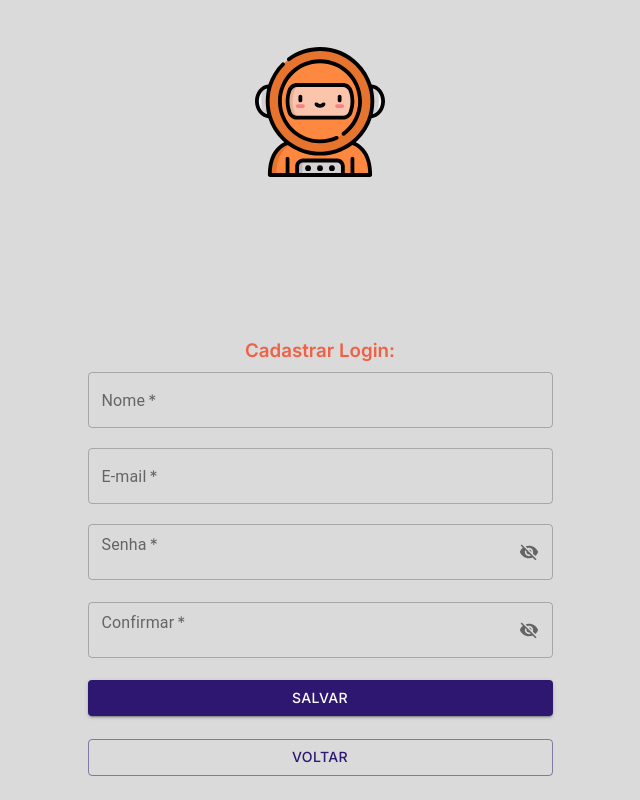
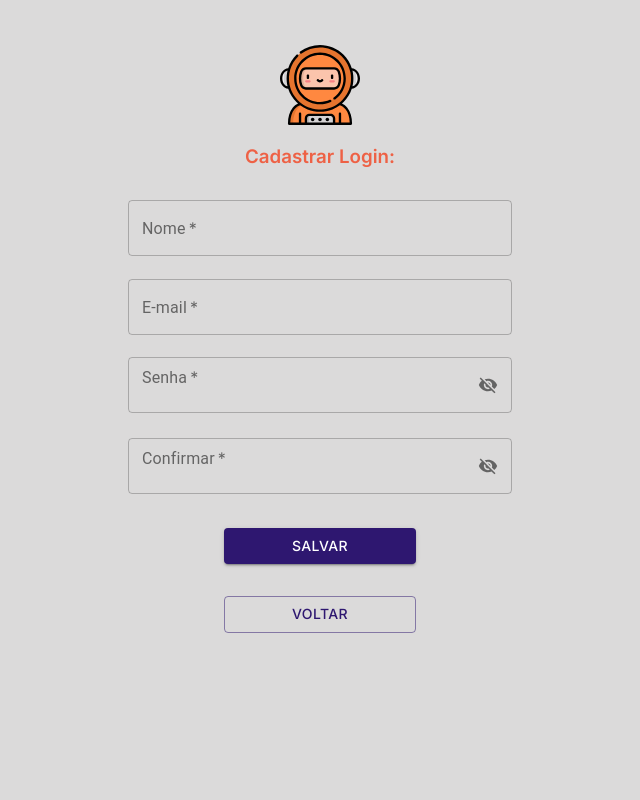
Before and after one commit to Rafaela-Quinzel/LabEddit, a React (Create React App) app: page /cadastro in a window 1280 px wide. Shown: the whole page, without its empty margins (320-960 px from the left). Built offline with nearby package versions, Linux system fonts and the light colour scheme.

Commit message:
Alterando a estrutura do projeto

```diff
--- a/src/components/CardFeed/styled.js
+++ b/src/components/CardFeed/styled.js
@@ -2,17 +2,32 @@ import styled from 'styled-components'
 import { mainLightGray, mainDarkPurple, mainAntiquewhite, mainDarkGray } from '../../constants/colors'
 
 
+export const Wrapper = styled.div`
+  display: flex;
+  flex-direction: column;
+  align-self: center;
 
-
-export const Wrapper = styled.div`
+   @media screen and (min-width: 1080px) {
       max-width: 490px;
       display: flex;
       flex-direction: column;
       align-self: center;
       margin: 5% 0 2% 0;
+   }
 `
 
 export const CardContainer = styled.div`
+   display: flex;
+   flex-direction: column;
+   align-items: center;
+   width: 80vw;
+   height: 60vh;
+   margin: 120px auto 10px;
+   box-shadow: 0px 0px 1em #666;
+   -webkit-box-shadow: 5px 0px 1em #666;
+   -moz-box-shadow: 0px 0px 1em #666;
+
+   @media screen and(min-width: 1080px) {
       cursor: pointer;
       display: grid;
       align-items: center;
@@ -23,18 +38,47 @@ export const CardContainer = styled.div`
       /* &:hover{
          transform: scale(1.1);
       } */
+   }
 `
 
 export const HeaderFeed = styled.div`
    border-bottom: 1px solid ${mainLightGray};
    display: flex;
    justify-content: center;
+   align-items: center;
+   padding-bottom: 2%;
+   width: 100%;
+   height: 6vh;
+   /* border: 1px solid purple; */
+
+   @media screen and (min-width: 1080px) {
       padding-bottom: 2%;
       max-width: 490px;
       height: 6vh;
+   }
+`
+
+export const NameUserPost = styled.h2`
+   color: ${mainDarkPurple};
+   margin-left: 10px;
+   font-size: 1rem;
+`
+
+export const Image = styled.img`
+  width: 28px;
 `
 
 export const FeedCardContainer = styled.div`
+   border: 1px solid ${mainLightGray};
+   background-color: ${mainAntiquewhite};
+   text-align: center;
+   border-radius: 12px;
+   width: 70vw;
+   height: 100vh;
+   margin: 5%;
+
+
+   @media screen and (min-width: 1080px) {
       border: 1px solid ${mainLightGray};
       background-color: ${mainAntiquewhite};
       text-align: center;
@@ -45,9 +89,19 @@ export const FeedCardContainer = styled.div`
       &:hover{
          background-color: rgb(247, 229, 210);
       }
+   }
 `
 
 export const CardContent = styled.div`
+   width: 90%;
+   height: 65%;
+   margin: 5px auto 5px auto;
+   word-wrap: break-word;
+   text-align: center;
+   overflow: auto;
+   border: 1px solid green;
+
+   @media screen and (min-width: 1080px) {
       max-width: 400px;
       min-width: 400px;
       height: 32vh;
@@ -55,16 +109,7 @@ export const CardContent = styled.div`
       word-wrap: break-word;
       text-align: center;
       overflow: auto;
-`
-
-export const NameUserPost = styled.h2`
-   color: ${mainDarkPurple};
-   margin-top: 2%;
-`
-
-export const Image = styled.img`
-  margin-top: 2%;
-  margin-right: 2%;
+   }
 `
 
 export const TitlePost = styled.h3`
@@ -74,6 +119,9 @@ export const TitlePost = styled.h3`
 
 export const FooterFeed = styled.div`
    border-top: 1px solid ${mainLightGray};
+   width: 100%;
+   position: relative;
+   /* border: 1px solid blue; */
 `
 
 export const IconVotesPost = styled.img`
--- a/src/pages/private/FeedPosts/FeedPostsPage.js
+++ b/src/pages/private/FeedPosts/FeedPostsPage.js
@@ -1,5 +1,5 @@
 import React, { useState } from 'react'
-import { useHistory } from 'react-router-dom'
+// import { useHistory } from 'react-router-dom'
 import { FeedContainer, FabStyled } from './styled'
 import { useProtectPage } from '../../../hooks/useProtectPage'
 import { useUnProtectedPage } from '../../../hooks/useUnProtectedPage'
@@ -18,7 +18,7 @@ function FeedPostsPage() {
     useProtectPage()
     useUnProtectedPage()
 
-    const history = useHistory()
+    // const history = useHistory()
 
     const handleOpen = () => {
         setOpen(!open)
--- a/src/pages/private/FeedPosts/styled.js
+++ b/src/pages/private/FeedPosts/styled.js
@@ -5,10 +5,9 @@ import Fab from '@material-ui/core/Fab'
 
 
 export const FeedContainer = styled.div`
-   text-align: center;
-   display: grid;
-   justify-items: center;
-   margin: 10% auto;
+   display: flex;
+   flex-direction: column;
+   justify-content: center;
 `
 
 export const TitlePage = styled.h1`
--- a/src/pages/public/Login/LoginPage.js
+++ b/src/pages/public/Login/LoginPage.js
@@ -4,7 +4,7 @@ import { useHistory } from 'react-router-dom'
 import { useForm } from '../../../hooks/useForm'
 import { login } from '../../../services/User'
 import { useProtectPage } from '../../../hooks/useProtectPage'
-import { TextField, Button } from '@material-ui/core'
+import { TextField } from '@material-ui/core'
 import LogoPage from '../../../assets/astronauta.svg'
 import { goToSignup } from '../../../routes/coordinator'
 import { Visibility, VisibilityOff } from "@material-ui/icons"
@@ -67,7 +67,6 @@ function LoginPage() {
                     pattern='[a-z0-9._%+-]+@[a-z0-9.-]+.[a-z]{2,}'
                     required
                 />
-                <br />
                 <FormControl variant="outlined" required="true">
                     <InputLabel
                         htmlFor="outlined-adornment-password"
@@ -101,19 +100,24 @@ function LoginPage() {
                     />
                 </FormControl>
                 <S.AreaButton>
-                    <Button
+                    <S.ButtonStyled
                         variant='contained'
                         color="secondary"
                         type="submit"
                     >
                         LOGIN
-                    </Button>
-                    <Button
+                    </S.ButtonStyled>
+                    <S.ButtonStyled
                         color="secondary"
                         onClick={() => goToSignup(history)}
+                        style={{
+                            wordWrap: 'break-word',
+                            width: '85%',
+                            margin: '0 auto'
+                        }}
                     >
-                        Não tem Login? Clique aqui
-                    </Button>
+                        Não tem Login?  Clique aqui
+                    </S.ButtonStyled>
                 </S.AreaButton>
             </S.FormContainer>
         </S.LoginPageContainer>
--- a/src/pages/public/Login/styled.js
+++ b/src/pages/public/Login/styled.js
@@ -1,36 +1,64 @@
 import styled from "styled-components"
 import { primaryColor } from '../../../constants/colors'
+import { Button } from '@material-ui/core'
 
 
 export const LoginPageContainer = styled.div`
   display: flex;
   flex-direction: column;
-  width: 85vw;
-  max-width: 465px;
-  margin: 0 auto;
+  width: 100vw;
+  height: 100vh;
 `
 
 export const Logo = styled.img`
-  width: 200px;
-  margin: 10% auto 2% auto;
+  width: 80px;
+  margin: 40px auto 10px auto;
+
+  @media screen and (min-width: 1024px) {
+    width: 200px;
+    margin: 50px auto 10px auto;
+  }
 `
 
 export const Title = styled.h1`
   color: ${primaryColor};
   margin: 0 auto 6% auto;
+
+  @media screen and (min-width: 1080px) {
+    margin: 0 auto 15px auto;
+  }
 `
 
 export const FormContainer = styled.form`
   display: flex;
   flex-direction: column;
-  height: 30vh;
+  width: 85%;
+  height: 40%;
   justify-content: space-around;
-  margin: 5%;
+  margin: 15px auto 10px auto;
+
+  @media screen and (min-width:1080px) {
+    margin: 0 auto 10px auto;
+    width: 30%;
+    height: 30%;
+  }
+
 `
 
 export const AreaButton = styled.div`
   display: flex;
   flex-direction: column;
   row-gap: 2em;
-  margin: 20px 0 20px;
+  width: 50vw;
+  margin: 15px auto;
+
+  @media screen and (min-width: 1080px) {
+    width: 15vw;
+    height: 4vh;
+  }
 `
+
+export const ButtonStyled = styled(Button)`
+  width: 100%;
+  height: 5vh;
+`
--- a/src/pages/public/Signup/SignupPage.js
+++ b/src/pages/public/Signup/SignupPage.js
@@ -14,7 +14,6 @@ import {
     OutlinedInput,
     FormControl,
     TextField,
-    Button
 } from '@material-ui/core'
 
 
@@ -72,7 +71,6 @@ function SignUpPage() {
                     name='username'
                     required
                 />
-                <br />
                 <TextField
                     value={form.email}
                     onChange={handleInputChange}
@@ -84,7 +82,6 @@ function SignUpPage() {
                     pattern={'[a-z0-9._%+-]+@[a-z0-9.-]+.[a-z]{2,}'}
                     required
                 />
-                <br />
                 <FormControl variant="outlined" required="true">
                     <InputLabel
                         htmlFor="outlined-adornment-password"
@@ -119,7 +116,6 @@ function SignUpPage() {
                         }
                     />
                 </FormControl>
-                <br />
                 <FormControl variant="outlined" required="true" style={{ margin: '2px 0' }}>
                     <InputLabel
                         htmlFor="outlined-adornment-password"
@@ -154,22 +150,22 @@ function SignUpPage() {
                         }
                     />
                 </FormControl>
-                <br />
-                <Button
-                    variant='contained'
-                    color="secondary"
-                    type="submit"
-                >
-                    SALVAR
-                </Button>
                 <S.AreaButton>
-                    <Button
+                    <S.ButtonStyled
+                        variant='contained'
+                        color="secondary"
+                        type="submit"
+                    >
+                        SALVAR
+                </S.ButtonStyled>
+
+                    <S.ButtonStyled
                         variant="outlined"
                         color="secondary"
                         onClick={() => goBack(history)}
                     >
                         VOLTAR
-                    </Button>
+                    </S.ButtonStyled>
                 </S.AreaButton>
             </S.FormContainer>
         </S.SignupPageContainer>
--- a/src/pages/public/Signup/styled.js
+++ b/src/pages/public/Signup/styled.js
@@ -1,34 +1,54 @@
 import styled from "styled-components"
 import { primaryColor } from '../../../constants/colors'
+import { Button } from '@material-ui/core'
 
 export const SignupPageContainer = styled.div`
-    display: flex;
-    flex-direction: column;
-    width: 85vw;
-    max-width: 465px;
-    margin: 0 auto;
+ display: flex;
+  flex-direction: column;
+  width: 100vw;
+  height: 100vh;
 `
 
 export const FormContainer = styled.form`
-    display: flex;
-    flex-direction: column;
-    height: 30vh;
-    justify-content: space-around;
-    margin-bottom: 15px;
+  display: flex;
+  flex-direction: column;
+  width: 85%;
+  height: 40%;
+  row-gap: 1.4em;
+  margin: 5px auto 10px auto;
+
+  @media screen and (min-width:1080px) {
+    width: 30%;
+    height: 50%;
+    margin: 15px auto 10px auto;
+  }
 `
 
 export const Logo = styled.img`
-  width: 130px;
-  margin: 10% auto 25% auto;
+  width: 80px;
+  margin: 45px auto 0 auto;
 `
 
 export const Title = styled.h3`
   color: ${primaryColor};
-  margin: 10% auto 2% auto;
+  margin: 5px auto 10px auto;
 `
 
 export const AreaButton = styled.div`
   display: flex;
   flex-direction: column;
-  margin-top: 5%;
+  row-gap: 2em;
+  width: 50vw;
+  height: 20vh;
+  margin: 10px auto;
+
+  @media screen and (min-width: 1080px) {
+    width: 15vw;
+    height: 4vh;
+  }
 `
+
+export const ButtonStyled = styled(Button)`
+  width: 100%;
+  height: 5vh;
+`
```
Lines whose indentation alone changed are shown as unchanged.
